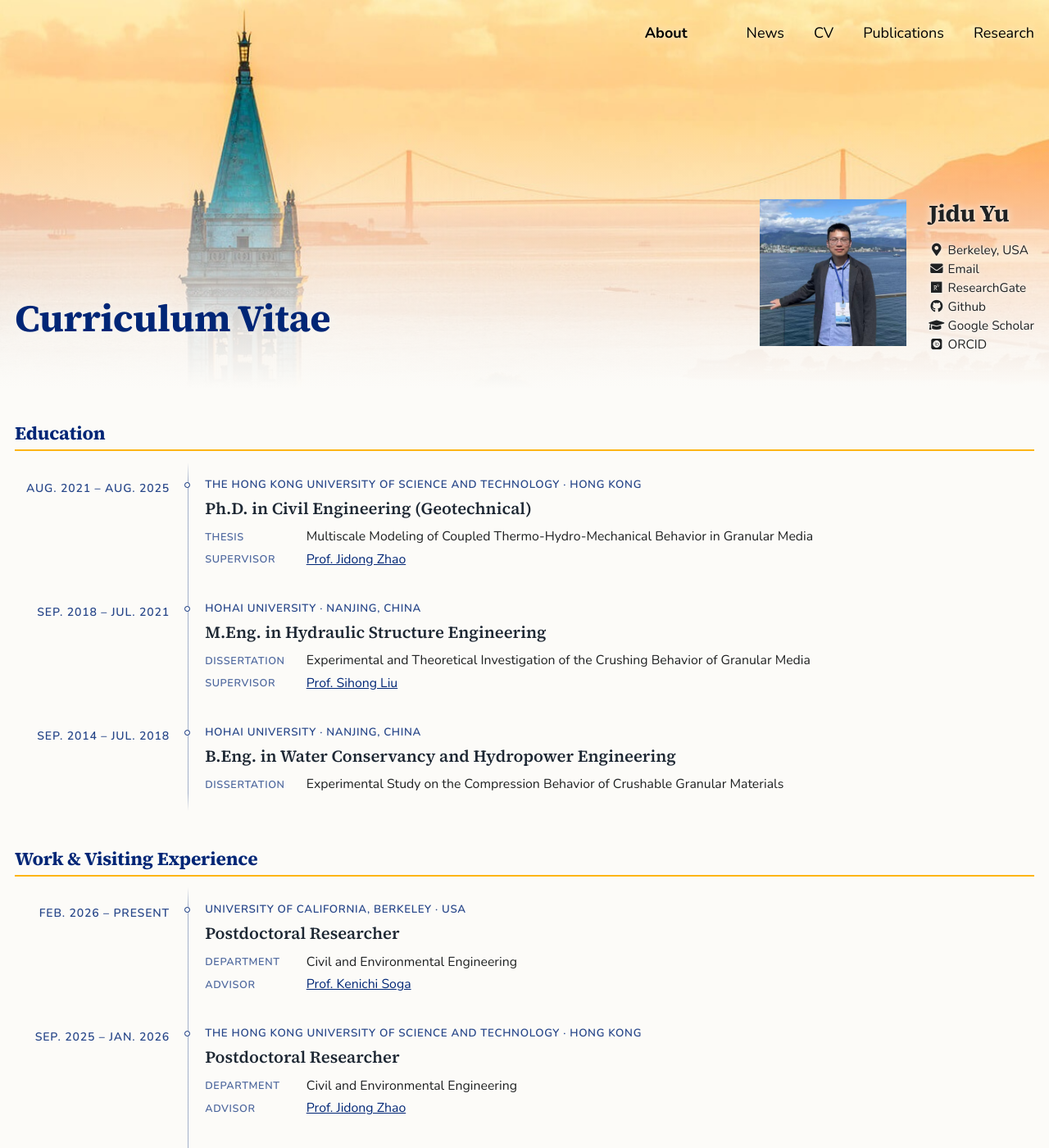
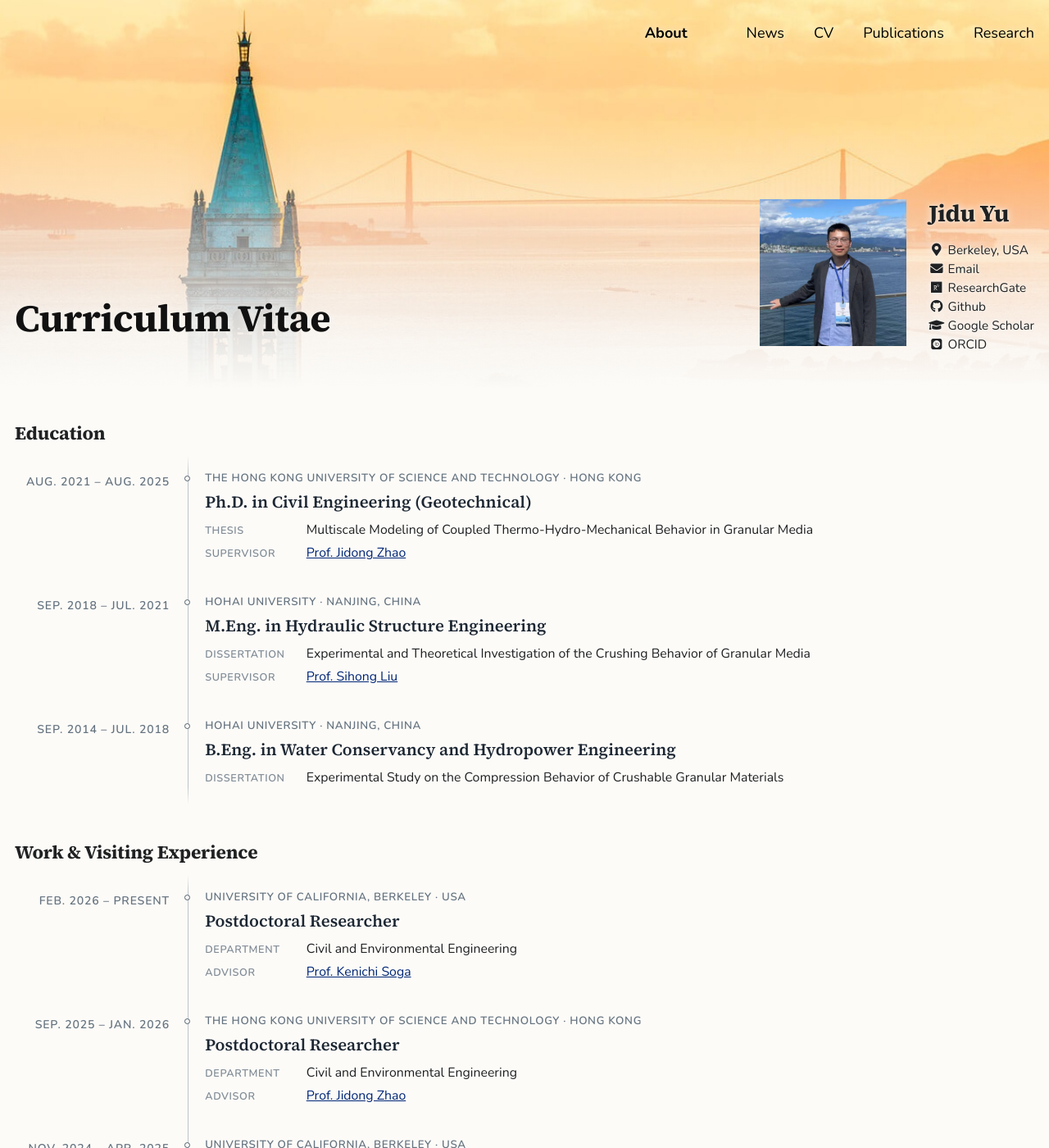
Before and after one commit to yujidu/yujidu.github.io, a Jekyll site: the page built from _pages/cv.md, in a window 1280 px wide and 1400 px high. Shown: the whole window at 82% size. Built offline with Jekyll 4.4.1, drawn with Linux system fonts in a browser that asks for light colours; some web fonts are replaced.

Commit message:
Keep titles black, drop gold lines, neutral CV timeline; Berkeley Blue for links only
Co-Authored-By: Claude Opus 5.5 <noreply@anthropic.com>
Claude-Session: https://claude.ai/code/session_01Vw9tGnbWFVNDt9UXvET6V8

```diff
--- a/_sass/_home.scss
+++ b/_sass/_home.scss
@@ -605,7 +605,6 @@ a:hover .news-thumb {
 .news-thumb__label {
   padding: 0.35em 0.6em;
   background: $berkeley-blue;
-  border-top: 3px solid $california-gold;
   color: #fff;
   font-size: $type-size-7;
   font-weight: 600;
@@ -996,7 +995,7 @@ body {
 $cv-date-col: 10.5em;
 $cv-gap: 2.4em;
 $cv-line-x: $cv-date-col + $cv-gap / 2;
-$cv-ink: $berkeley-blue;
+$cv-ink: #4a5a6a;
 
 .cv-timeline {
   position: relative;
@@ -1044,9 +1043,8 @@ $cv-ink: $berkeley-blue;
     }
 
     &:hover::before {
-      background: $california-gold;
-      border-color: $california-gold;
-      transform: scale(1.35);
+      background: $cv-ink;
+      transform: scale(1.25);
     }
   }
 }
@@ -1443,7 +1441,7 @@ $cv-ink: $berkeley-blue;
   gap: 2.2em;
   align-items: start;
   padding: 1.8em 0;
-  border-bottom: 1px solid rgba($berkeley-blue, 0.12);
+  border-bottom: 1px solid rgba(74, 90, 106, 0.15);
 
   &:first-child {
     padding-top: 0.5em;
@@ -1504,30 +1502,3 @@ $cv-ink: $berkeley-blue;
     gap: 1em;
   }
 }
-
-/* UC Berkeley palette: Berkeley Blue for titles and links, California Gold accents */
-.page__title,
-.archive h2,
-.home-hero__title,
-.research-row__title,
-.news-detail__headline {
-  color: $berkeley-blue;
-}
-
-.archive h2:not([class]) {
-  border-bottom: 2px solid $california-gold;
-  padding-bottom: 0.25em;
-}
-
-.greedy-nav .visible-links a:before {
-  background: $california-gold;
-  height: 3px;
-}
-
-.news-item::before {
-  box-shadow: 0 0 0 3px $background-color, 0 0 0 4px rgba($california-gold, 0.9);
-}
-
-a:hover {
-  text-decoration-color: $california-gold;
-}
```
